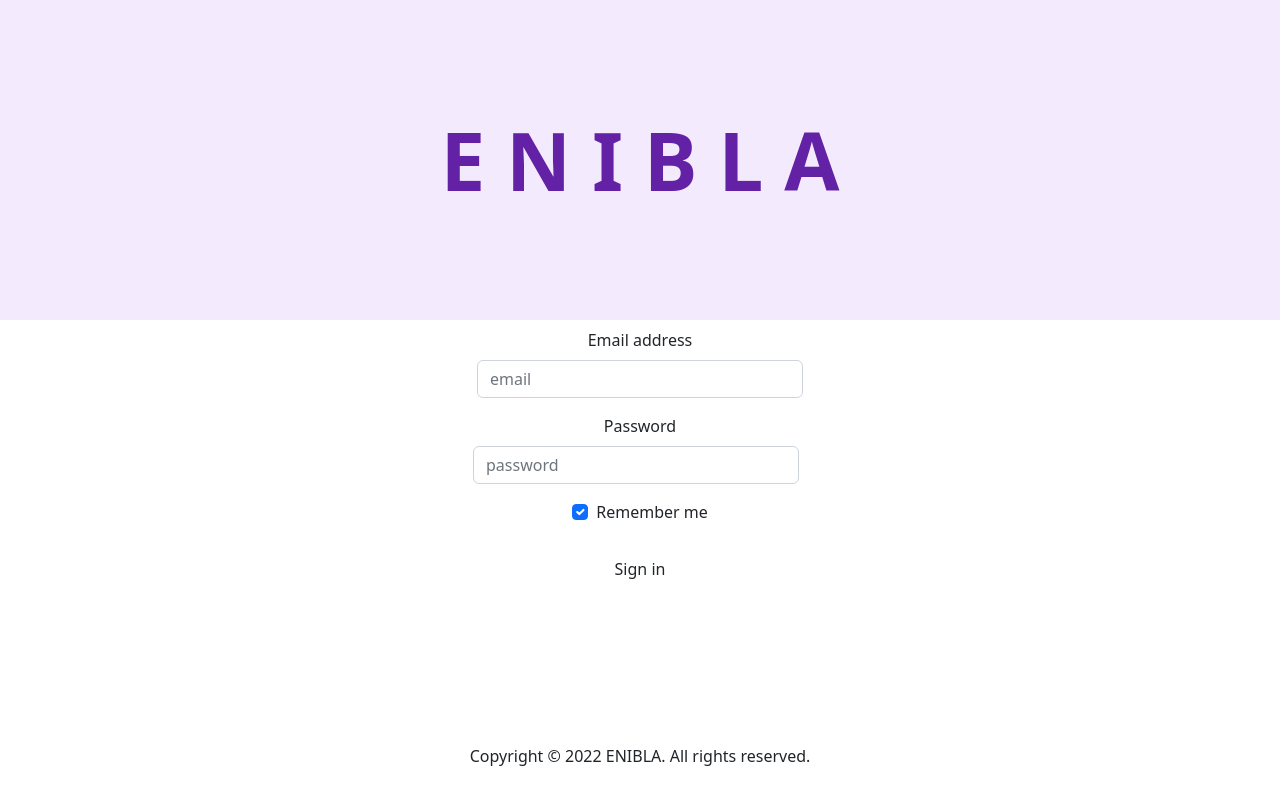
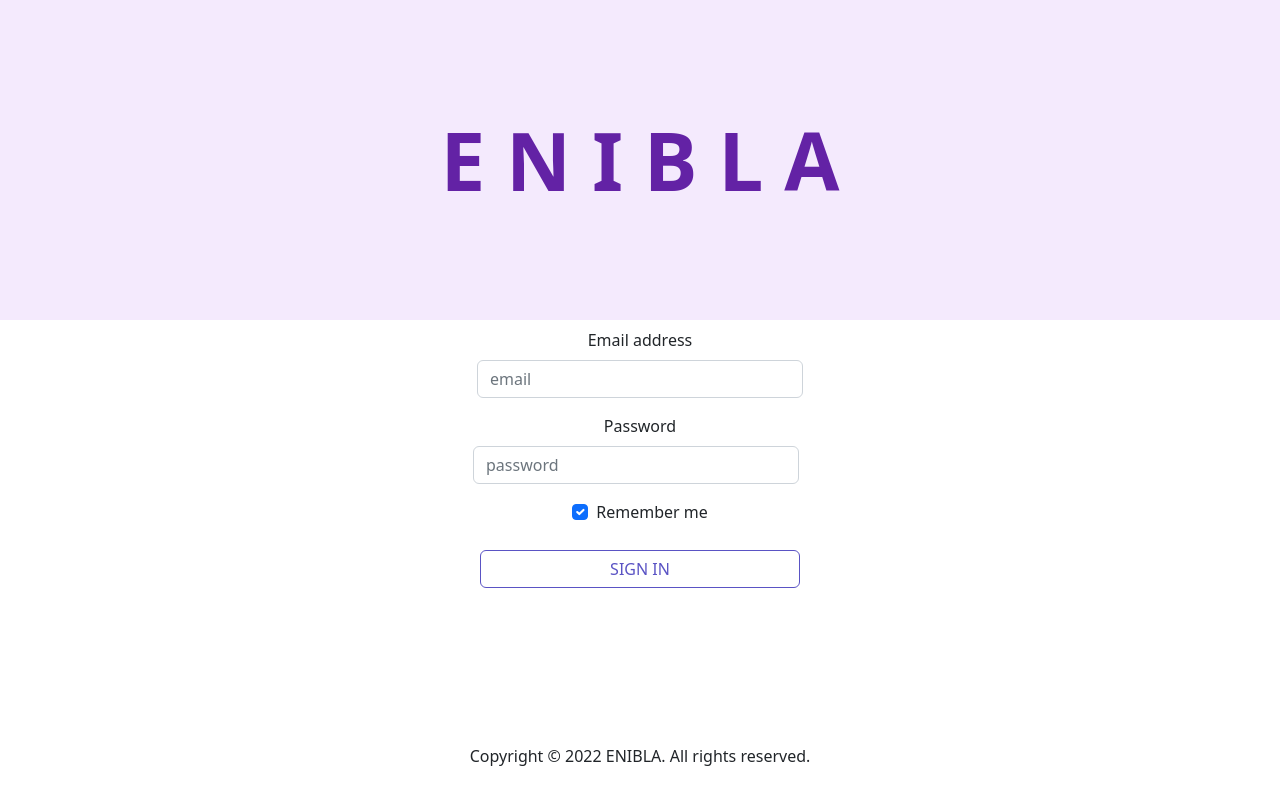
Before and after one commit to mike489/Frontend-management-side, a React (Create React App) app: page /#/ in a window 1280 px wide. Shown: the top 804 px of the page. Built offline with nearby package versions, Linux system fonts and the light colour scheme.

Commit message:
edit the app.js and sign-in btn color

```diff
--- a/src/App.css
+++ b/src/App.css
@@ -1,38 +1,30 @@
-.App {
-  text-align: center;
+.bg-slate {
+  background-color: #5a53c4 !important;
 }
 
-.App-logo {
-  height: 40vmin;
-  pointer-events: none;
+.btn-slate {
+  background-color: #5a53c4 !important;
+  color: white !important;
 }
 
-@media (prefers-reduced-motion: no-preference) {
-  .App-logo {
-    animation: App-logo-spin infinite 20s linear;
-  }
+.bg-light-slate {
+  background-color: #d4d2fc !important;
 }
 
-.App-header {
-  background-color: #282c34;
-  min-height: 100vh;
-  display: flex;
-  flex-direction: column;
-  align-items: center;
-  justify-content: center;
-  font-size: calc(10px + 2vmin);
-  color: white;
+.btn-outline-slate {
+  border-color: #5a53c4 !important;
+  color: #5a53c4 !important;
 }
 
-.App-link {
-  color: #61dafb;
+.btn-outline-slate:hover {
+  background-color: #5a53c4 !important;
+  color: white !important;
 }
 
-@keyframes App-logo-spin {
-  from {
-    transform: rotate(0deg);
-  }
-  to {
-    transform: rotate(360deg);
-  }
+.text-slate {
+  color: #5a53c4 !important;
 }
+
+.border-slate {
+  border-color: #5a53c4 !important;
+}
--- a/src/pages/sign-in/sign-in.jsx
+++ b/src/pages/sign-in/sign-in.jsx
@@ -61,8 +61,8 @@ const SignIn = () => {
             </div>
           </div>
           <div className="text-center mb-3 justify-content-around d-flex ">
-            <Link className="btn btn-large btn-outline-slate " to="/">
-              Sign in
+            <Link className="btn btn-large btn-outline-slate w-25" to="/">
+              SIGN IN
             </Link>
           </div>
         </div>
```
